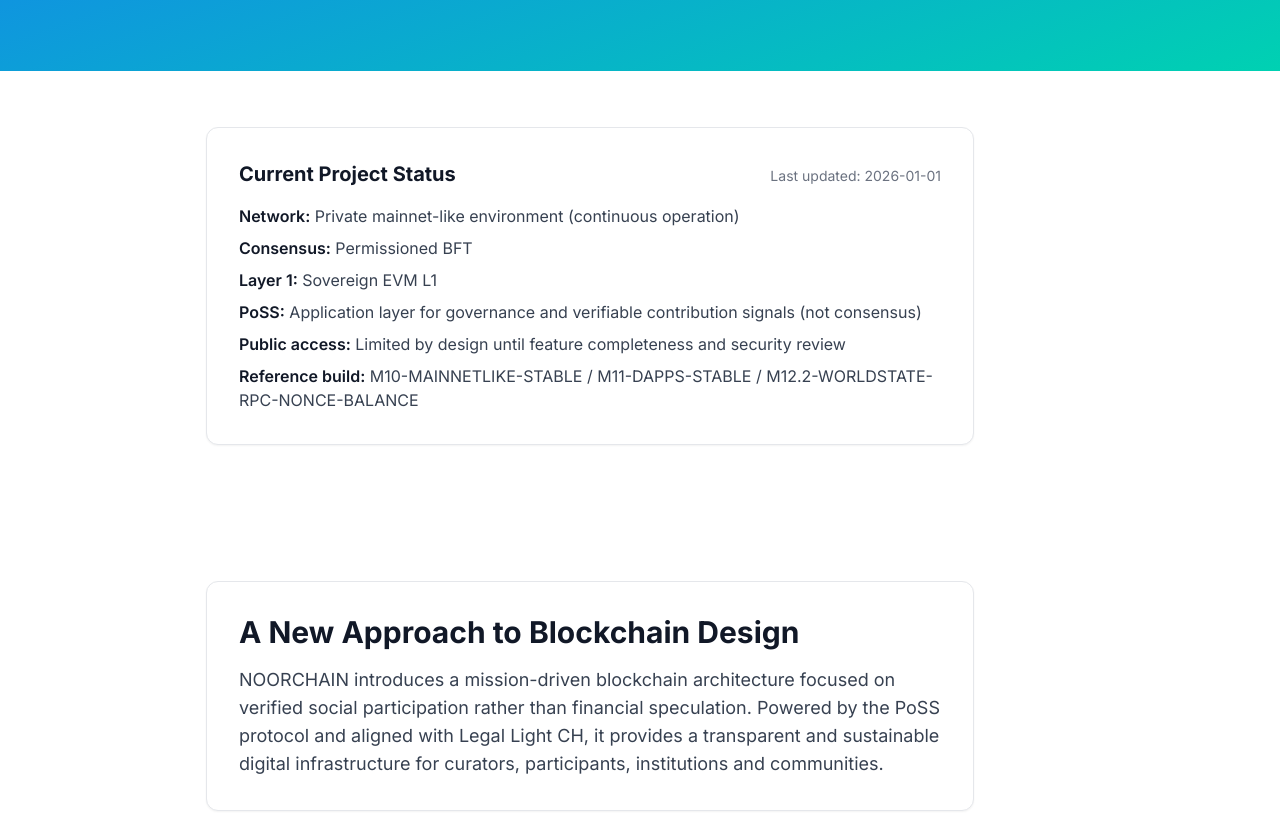
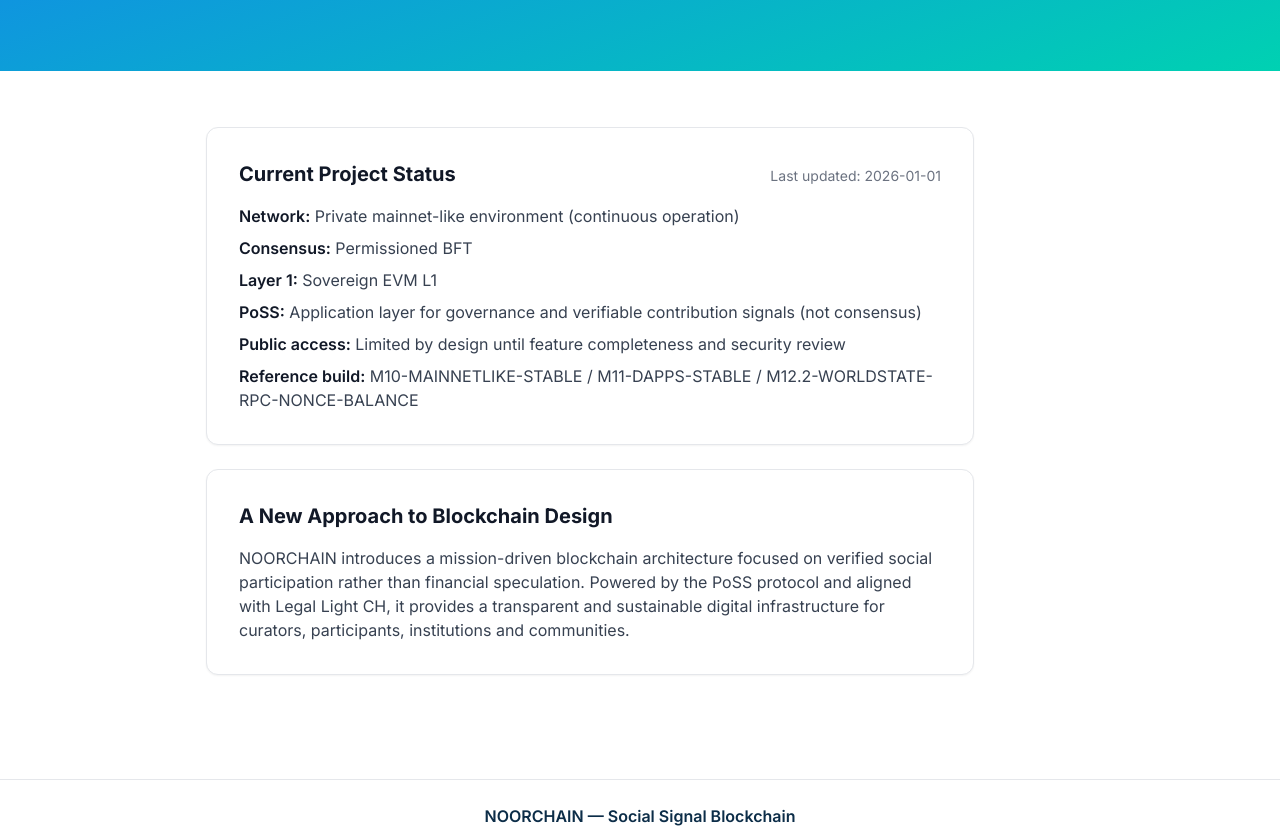
Before and after one commit to noorfinances-eng/noorchain-core, a Next.js app in the folder site/: page / in a window 1280 px wide. Shown: the part 440-1268 px from the top of the page. Built offline with nearby package versions, Linux system fonts and the light colour scheme.

Commit message:
Refactor project status section for clarity

```diff
--- a/site/app/page.tsx
+++ b/site/app/page.tsx
@@ -28,7 +28,8 @@ export default function HomePage() {
 
             {/* Project status — discreet */}
             <p className="text-xs sm:text-sm text-white/80 mb-4 font-medium">
-              Private mainnet-like environment — controlled operation, non-public by design.
+              Private mainnet-like environment — controlled operation, non-public
+              by design.
             </p>
 
             {/* Paragraphe explicatif */}
@@ -58,9 +59,11 @@ export default function HomePage() {
         </div>
       </section>
 
+      {/* STATUS + INTRO — grouped for consistent spacing and visual rhythm */}
+      <section className="container py-10 md:py-14">
+        <div className="max-w-3xl space-y-6">
           {/* CURRENT PROJECT STATUS — factual, dated */}
-      <section className="container py-10 md:py-14">
-        <div className="max-w-3xl rounded-xl border border-gray-200 bg-white p-6 md:p-8 shadow-sm">
+          <div className="rounded-xl border border-gray-200 bg-white p-6 md:p-8 shadow-sm">
             <div className="flex flex-col sm:flex-row sm:items-baseline sm:justify-between gap-2 mb-4">
               <h2 className="text-lg sm:text-xl font-bold text-gray-900">
                 Current Project Status
@@ -85,7 +88,8 @@ export default function HomePage() {
               </li>
               <li>
                 <span className="font-semibold text-gray-900">PoSS:</span>{" "}
-              Application layer for governance and verifiable contribution signals (not consensus)
+                Application layer for governance and verifiable contribution
+                signals (not consensus)
               </li>
               <li>
                 <span className="font-semibold text-gray-900">Public access:</span>{" "}
@@ -97,22 +101,22 @@ export default function HomePage() {
               </li>
             </ul>
           </div>
-      </section>
 
-      {/* SECTION ÉPURÉE — BLANCHE + TITRE + TEXTE (encadrée) */}
-      <section className="container py-12 md:py-20">
-        <div className="max-w-3xl rounded-xl border border-gray-200 bg-white p-6 md:p-8 shadow-sm">
-          <h2 className="text-xl sm:text-2xl md:text-3xl font-bold text-gray-900 mb-4">
+          {/* INTRO — boxed, same dimensions as status */}
+          <div className="rounded-xl border border-gray-200 bg-white p-6 md:p-8 shadow-sm">
+            <h2 className="text-lg sm:text-xl font-bold text-gray-900 mb-4">
               A New Approach to Blockchain Design
             </h2>
 
-          <p className="text-base sm:text-lg text-gray-700 leading-relaxed">
-            NOORCHAIN introduces a mission-driven blockchain architecture focused
-            on verified social participation rather than financial speculation.
-            Powered by the PoSS protocol and aligned with Legal Light CH, it
-            provides a transparent and sustainable digital infrastructure for
-            curators, participants, institutions and communities.
+            <p className="text-sm sm:text-base text-gray-700 leading-relaxed">
+              NOORCHAIN introduces a mission-driven blockchain architecture
+              focused on verified social participation rather than financial
+              speculation. Powered by the PoSS protocol and aligned with Legal
+              Light CH, it provides a transparent and sustainable digital
+              infrastructure for curators, participants, institutions and
+              communities.
             </p>
+          </div>
         </div>
       </section>
     </main>
```
Lines whose indentation alone changed are shown as unchanged.
